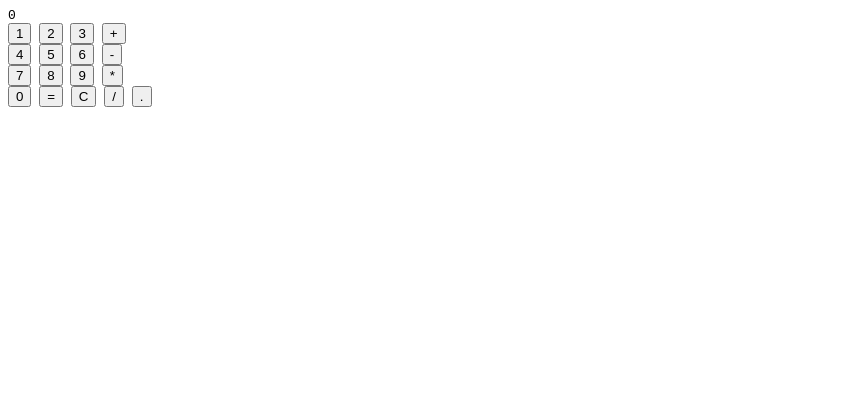
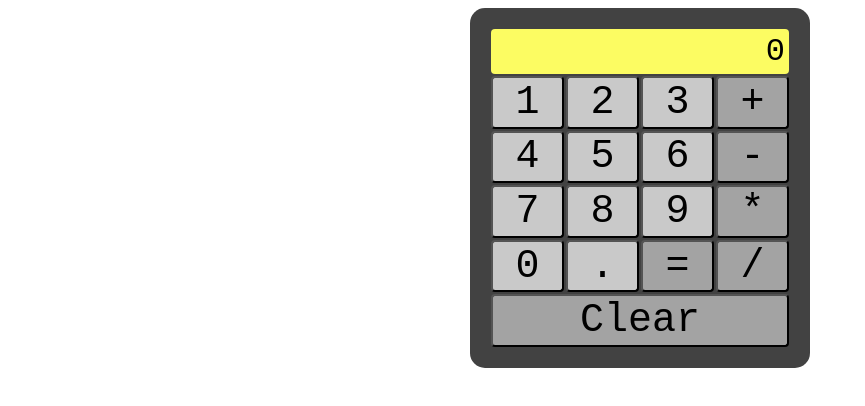
Before and after one commit to chessjeff/odin-calculator, a plain HTML site: page index.html in a window 1280 px wide. Shown: the whole page, without its empty margins (0-865 px from the left). Drawn offline with Linux system fonts and the light colour scheme.

Commit message:
Adds style elements

```diff
--- a/index.html
+++ b/index.html
@@ -4,35 +4,38 @@
     <meta charset="UTF-8">
     <meta name="viewport" content="width=device-width, initial-scale=1.0">
     <script src="./script.js" defer></script>
+    <link rel="stylesheet" href="./styles.css">
     <title>Calculator</title>
 </head>
 <body>
-    <div class="container" style="font-family: monospace;">
+    <div class="container">
         <div class="display">0</div>
-        <div class="row1">
+        <div class="rows">
             <button class="num input" id="1">1</button>
             <button class="num input" id="2">2</button>
             <button class="num input" id="3">3</button>
-            <button class="operator input" id="+">+</button>
+            <button class="operator input" id="operator" value="+">+</button>
         </div>
-        <div class="row2">
+        <div class="rows">
             <button class="num input" id="4">4</button>
             <button class="num input" id="5">5</button>
             <button class="num input" id="6">6</button>
-            <button class="operator input" id="-">-</button>
+            <button class="operator input" id="operator" value="-">-</button>
         </div>
-        <div class="row3">
+        <div class="rows">
             <button class="num input" id="7">7</button>
             <button class="num input" id="8">8</button>
             <button class="num input" id="9">9</button>
-            <button class="operator input" id="*">*</button>
+            <button class="operator input" id="operator" value="*">*</button>
         </div>
-        <div class="row4">
+        <div class="rows">
             <button class="num input" id="0">0</button>
+            <button class="num input" id=".">.</button>
             <button class="equals">=</button>
-            <button class="clear">C</button>
-            <button class="operator input" id="/">/</button>
-            <button class="num input" id=".">.</button>
+            <button class="operator input" id="operator" value="/">/</button>
+        </div>
+        <div class="rows">
+            <button class="clear">Clear</button>
         </div>
     </div>
 </body>
--- a/script.js
+++ b/script.js
@@ -17,7 +17,6 @@ function clearExpression() {
         opAgain: false,
     }
     decimal.disabled = false;
-
 }
 
 const display = document.querySelector('.display');
@@ -40,9 +39,9 @@ operators.forEach((operator) => {
         decimal.disabled = false;
         if (expression.bChosen) {
             execute();
-            writeExpression(operator.id);
+            writeExpression(operator.value);
         } else {
-            writeExpression(operator.id);
+            writeExpression(operator.value);
         }
     })
 })
@@ -103,12 +102,16 @@ function execute() {
     b = parseFloat(expression.b.join(''));
     //lets continuous operations be done
     a = operate(a, b);
-    display.textContent = a;
-    clearExpression();
-    expression.a = Array.from(a.toString());
-    expression.aChosen = true;
-    decimal.disabled = true;
-    expression.opAgain = true;
+    if (isNaN(a)) {
+        clearExpression()
+        display.textContent = 'SyntaxError'
+    } else {
+        display.textContent = a;
+        clearExpression();
+        expression.a = Array.from(a.toString());
+        expression.aChosen = true;
+        expression.opAgain = true;
+    }
 }
 
 function operate(a, b) {
@@ -123,7 +126,7 @@ function operate(a, b) {
             if (b == 0) {
                 clearExpression();
                 alert("DON'T DO THAT");
-                return expression.a = '0';
+                return expression.a = ['0'];
             } else {
                 return operations.divide(a, b);
             }
--- a/styles.css
+++ b/styles.css
@@ -0,0 +1,50 @@
+body {
+    display: flex;
+    flex-direction: column;
+    align-items: center;
+    font-family: monospace;
+}
+
+button {
+    flex: 1;
+    border-radius: 4px;
+    font-size: 40px;
+    font-family: monospace;
+    margin:1px;
+}
+
+.container {
+    display: flex;
+    flex-direction: column;
+    justify-content: space-between;
+    height: 320px;
+    width: 300px;
+    padding: 20px;
+    background-color: #424242;
+    border-radius: 15px;
+}
+
+.display {
+    background-color: #FCFC62;
+    text-align: right;
+    padding: 4px;
+    margin: 1px;
+    font-size: 32px;
+    border-radius: 4px;
+}
+
+.rows {
+    display: flex;
+    justify-content: space-between;
+    height: 55px;
+}
+
+.num {
+    background-color: #C9C9C9;
+}
+
+.operator,
+.equals,
+.clear {
+    background-color: #A3A3A3;
+}
```
